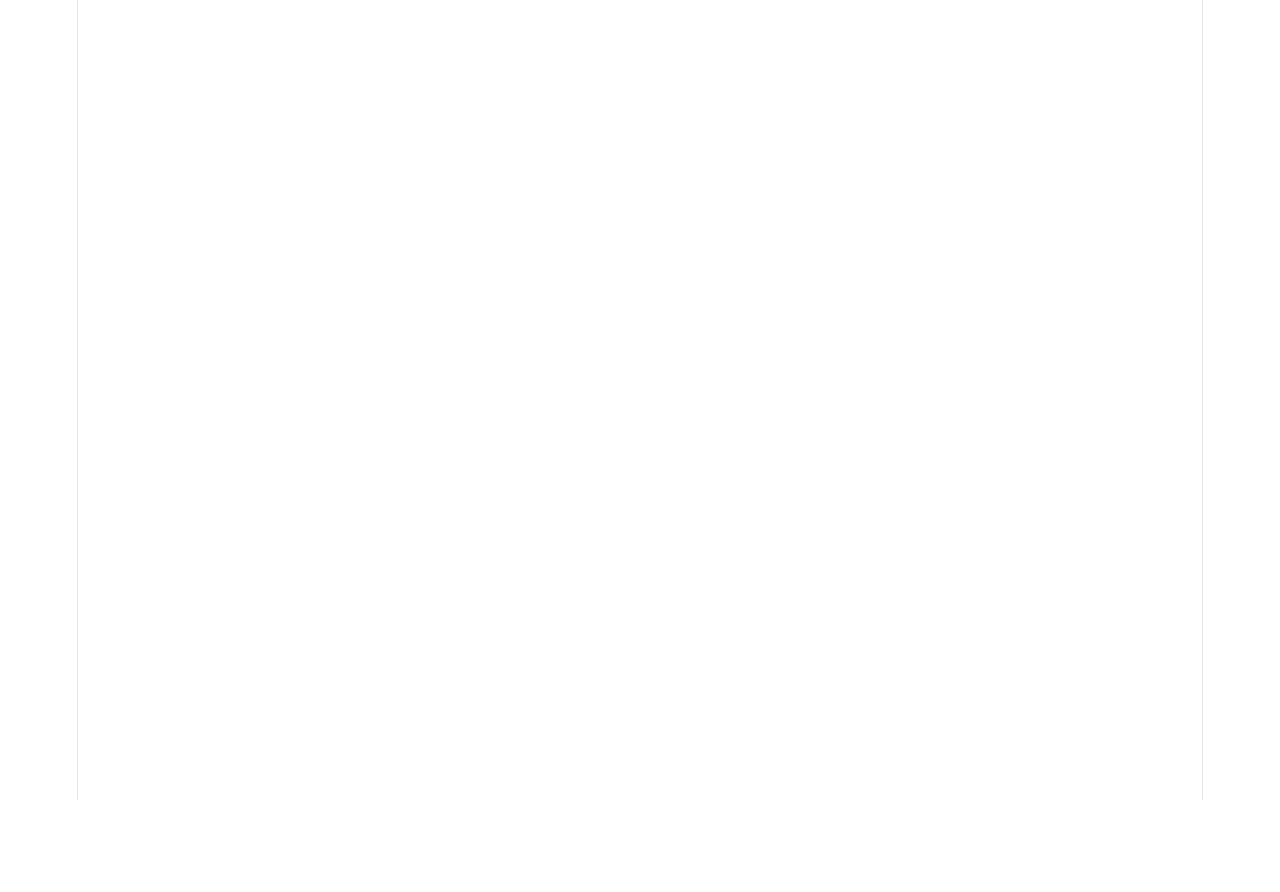
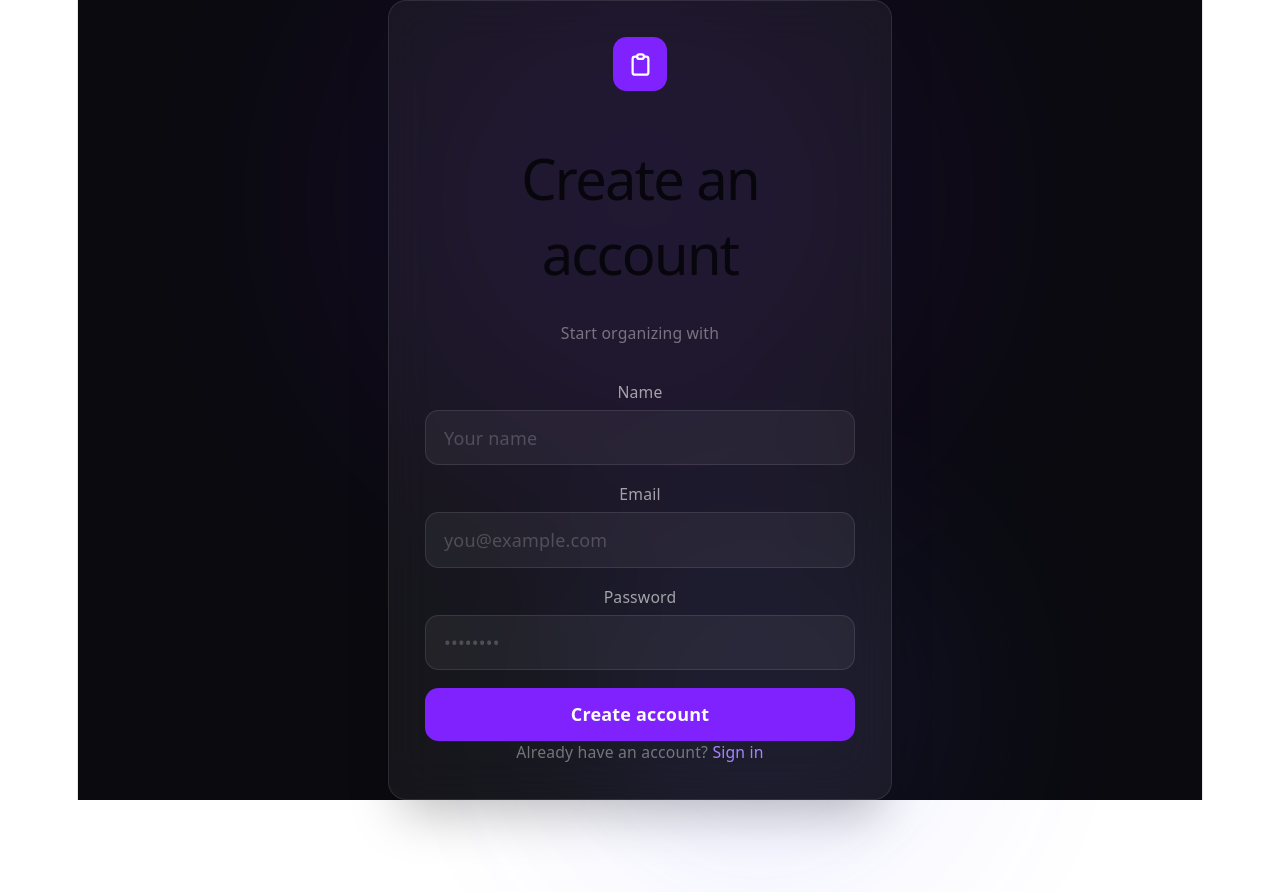
Before and after one commit to Quasheana226/pro-tasker-capstone, a React (Vite) app in the folder frontend/: page /register in a window 1280 px wide. Shown: the top 892 px of the page. Before the commit the page ends 800 px from the top, so only its background shows below. Built offline with nearby package versions, Linux system fonts and the light colour scheme.

Commit message:
implement login and register pages with form accessibility

```diff
--- a/frontend/src/pages/LoginPage.tsx
+++ b/frontend/src/pages/LoginPage.tsx
@@ -1,4 +1,4 @@
-import { useState, FormEvent } from 'react';
+import { useState, SyntheticEvent } from 'react'; // SyntheticEvent is React's wrapper around native browser events
 import { useNavigate, Link } from 'react-router-dom';
 import { useAuth } from '../context/AuthContext';
 import api from '../utils/api';
@@ -13,7 +13,7 @@ const LoginPage = () => {
 
 
 
-    const handleSubmit = async (e: FormEvent) => {
+    const handleSubmit = async (e: SyntheticEvent<HTMLFormElement>) => { // SyntheticEvent<HTMLFormElement> = a submit event coming from a <form> element
         e.preventDefault();
         setError('');
         setLoading(true);
@@ -44,7 +44,7 @@ const LoginPage = () => {
                         </svg>
                     </div>
                     <h1 className="text-2xl font-bold text-white">Welcome back 👋</h1>
-                    <p className="text-sm text-white/40 mt-1">Sign in to your Pro-Tasker account</p>
+                    <p className="text-sm text-white/40 mt-1">Sign in to your Forge account</p>
                 </div>
                 {/* Error message */}
                 {error && (
@@ -55,9 +55,12 @@ const LoginPage = () => {
                 {/* Form */}
                 <form onSubmit={handleSubmit} className="space-y-4">
                     <div>
-                        <label className="block text-sm text-white/60 mb-1.5">Email</label>
+                        <label htmlFor="email" className="block text-sm text-white/60 mb-1.5">Email</label>
                         <input
+                            id="email"
+                            name="email"
                             type="email"
+                            autoComplete="email"
                             value={email}
                             onChange={(e) => setEmail(e.target.value)}
                             placeholder="you@example.com"
@@ -67,12 +70,15 @@ const LoginPage = () => {
                     </div>
 
                     <div>
-                        <label className="block text-sm text-white/60 mb-1.5">Password</label>
+                        <label htmlFor="password" className="block text-sm text-white/60 mb-1.5">Password</label>
                         <input
-                            type="password"
-                            value={password}
-                            onChange={(e) => setPassword(e.target.value)}
-                            placeholder="*******"
+                            id="password" // added id for better accessibility
+                            name="password"//backend expects a "password" field, so we need to name it that
+                            type="password" // hide input for passwords
+                            autoComplete="current-password" // helps browsers know this is a password field for autofill purposes
+                            value={password} // bind input value to password state
+                            onChange={(e) => setPassword(e.target.value)} // update password state as user types
+                            placeholder="*******" // placeholder text for password field
                             required
                             className="w-full bg-white/5 border border-white/10 rounded-xl px-4 py-3 text-white placeholder-white/20 focus:outline-none focus:border-violet-500 focus:ring-1 focus:ring-violet-500 transition"
                         />
--- a/frontend/src/pages/RegisterPage.tsx
+++ b/frontend/src/pages/RegisterPage.tsx
@@ -1,6 +1,122 @@
+import { useState, SyntheticEvent } from 'react'; // SyntheticEvent is React's wrapper around native browser events
+import { useNavigate, Link } from 'react-router-dom';
+import { useAuth } from '../context/AuthContext';
+import api from '../utils/api';
 
-// placeholder for register page
 const RegisterPage = () => {
-  return <div className="text-white">Register Page — coming soon</div>;
+    const [name, setName] = useState('');
+    const [email, setEmail] = useState('');
+    const [password, setPassword] = useState('');
+    const [error, setError] = useState('');
+    const [loading, setLoading] = useState(false);
+    const navigate = useNavigate();
+    const { login } = useAuth();
+
+    const handleSubmit = async (e: SyntheticEvent<HTMLFormElement>) => { // SyntheticEvent<HTMLFormElement> = submit event from a <form> element
+        e.preventDefault(); // stops the browser from reloading the page on submit
+        setError('');
+        setLoading(true);
+        try {
+            const { data } = await api.post('/auth/register', { name, email, password }); // send name, email, password to backend
+            login(data); // store the returned user + token in AuthContext and localStorage
+            navigate('/dashboard'); // redirect to dashboard on success
+        } catch (err: any) {
+            setError(err.response?.data?.message || 'Registration failed'); // show backend error or fallback message
+        } finally {
+            setLoading(false); // always re-enable the button whether it succeeded or failed
+        }
+    };
+
+    return (
+        <div className="min-h-screen bg-[#0a0a0f] flex items-center justify-center px-4">
+            {/* Background glow effects — same as LoginPage */}
+            <div className="absolute top-[-100px] left-1/2 -translate-x-1/2 w-[600px] h-[600px] bg-violet-600 opacity-10 rounded-full blur-[120px] pointer-events-none" />
+            <div className="absolute bottom-[-100px] right-1/4 w-[400px] h-[400px] bg-indigo-500 opacity-10 rounded-full blur-[100px] pointer-events-none" />
+
+            {/* Glass card */}
+            <div className="relative w-full max-w-md bg-white/5 border border-white/10 backdrop-blur-xl rounded-2xl p-8 shadow-2xl">
+                {/* Logo / Brand */}
+                <div className="mb-8 text-center">
+                    <div className="inline-flex items-center justify-center w-12 h-12 rounded-xl bg-violet-600 mb-4">
+                        <svg className="w-6 h-6 text-white" fill="none" stroke="currentColor" viewBox="0 0 24 24">
+                            <path strokeLinecap="round" strokeLinejoin="round" strokeWidth={2} d="M9 5H7a2 2 0 00-2 2v12a2 2 0 002 2h10a2 2 0 002-2V7a2 2 0 00-2-2h-2M9 5a2 2 0 002 2h2a2 2 0 002-2M9 5a2 2 0 012-2h2a2 2 0 012 2" />
+                        </svg>
+                    </div>
+                    <h1 className="text-2xl font-bold text-white">Create an account</h1>
+                    <p className="text-sm text-white/40 mt-1">Start organizing with </p>
+                </div>
+
+                {/* Error message — only renders if error state is not empty */}
+                {error && (
+                    <div className="mb-4 px-4 py-3 rounded-lg bg-red-500/10 border border-red-500/20 text-red-400 text-sm">
+                        {error}
+                    </div>
+                )}
+
+                <form onSubmit={handleSubmit} className="space-y-4">
+                    <div>
+                        <label htmlFor="name" className="block text-sm text-white/60 mb-1.5">Name</label>
+                        <input
+                            id="name"
+                            name="name"
+                            type="text"
+                            autoComplete="name"
+                            value={name}
+                            onChange={(e) => setName(e.target.value)} // update name state as user types
+                            placeholder="Your name"
+                            required
+                            className="w-full bg-white/5 border border-white/10 rounded-xl px-4 py-3 text-white placeholder-white/20 focus:outline-none focus:border-violet-500 focus:ring-1 focus:ring-violet-500 transition"
+                        />
+                    </div>
+
+                    <div>
+                        <label htmlFor="email" className="block text-sm text-white/60 mb-1.5">Email</label>
+                        <input
+                            id="email"
+                            name="email"
+                            type="email"
+                            autoComplete="email"
+                            value={email}
+                            onChange={(e) => setEmail(e.target.value)} // update email state as user types
+                            placeholder="you@example.com"
+                            required
+                            className="w-full bg-white/5 border border-white/10 rounded-xl px-4 py-3 text-white placeholder-white/20 focus:outline-none focus:border-violet-500 focus:ring-1 focus:ring-violet-500 transition"
+                        />
+                    </div>
+
+                    <div>
+                        <label htmlFor="password" className="block text-sm text-white/60 mb-1.5">Password</label>
+                        <input
+                            id="password"
+                            name="password"
+                            type="password"
+                            autoComplete="new-password"
+                            value={password}
+                            onChange={(e) => setPassword(e.target.value)} // update password state as user types
+                            placeholder="••••••••"
+                            required
+                            className="w-full bg-white/5 border border-white/10 rounded-xl px-4 py-3 text-white placeholder-white/20 focus:outline-none focus:border-violet-500 focus:ring-1 focus:ring-violet-500 transition"
+                        />
+                    </div>
+
+                    <button
+                        type="submit"
+                        disabled={loading} // prevent double-submitting while request is in flight
+                        className="w-full bg-violet-600 hover:bg-violet-500 disabled:opacity-50 disabled:cursor-not-allowed text-white font-semibold py-3 rounded-xl transition"
+                    >
+                        {loading ? 'Creating account…' : 'Create account'}
+                    </button>
+                </form>
+
+                <p className="text-center text-sm text-white/40 mt-6">
+                    Already have an account?{' '}
+                    <Link to="/login" className="text-violet-400 hover:text-violet-300 font-medium transition">
+                        Sign in
+                    </Link>
+                </p>
+            </div>
+        </div>
+    );
 };
+
 export default RegisterPage;
```
